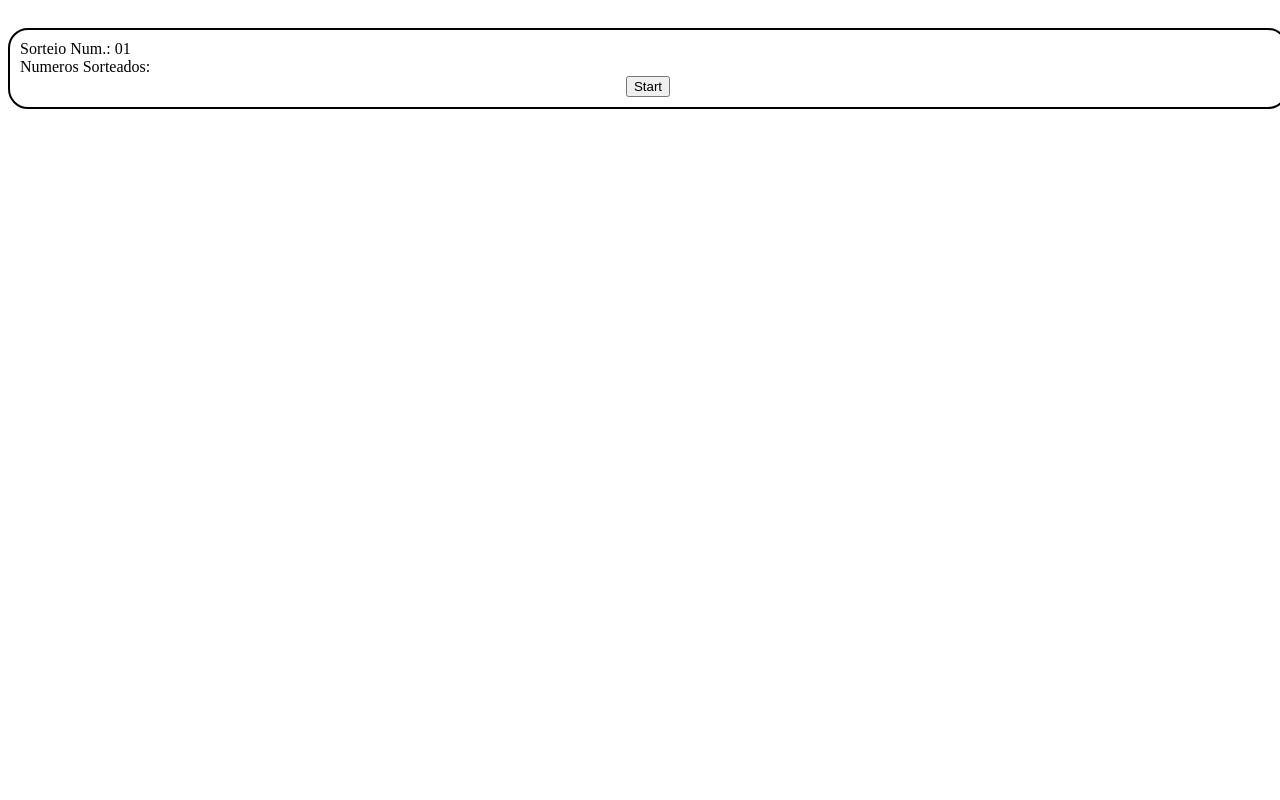
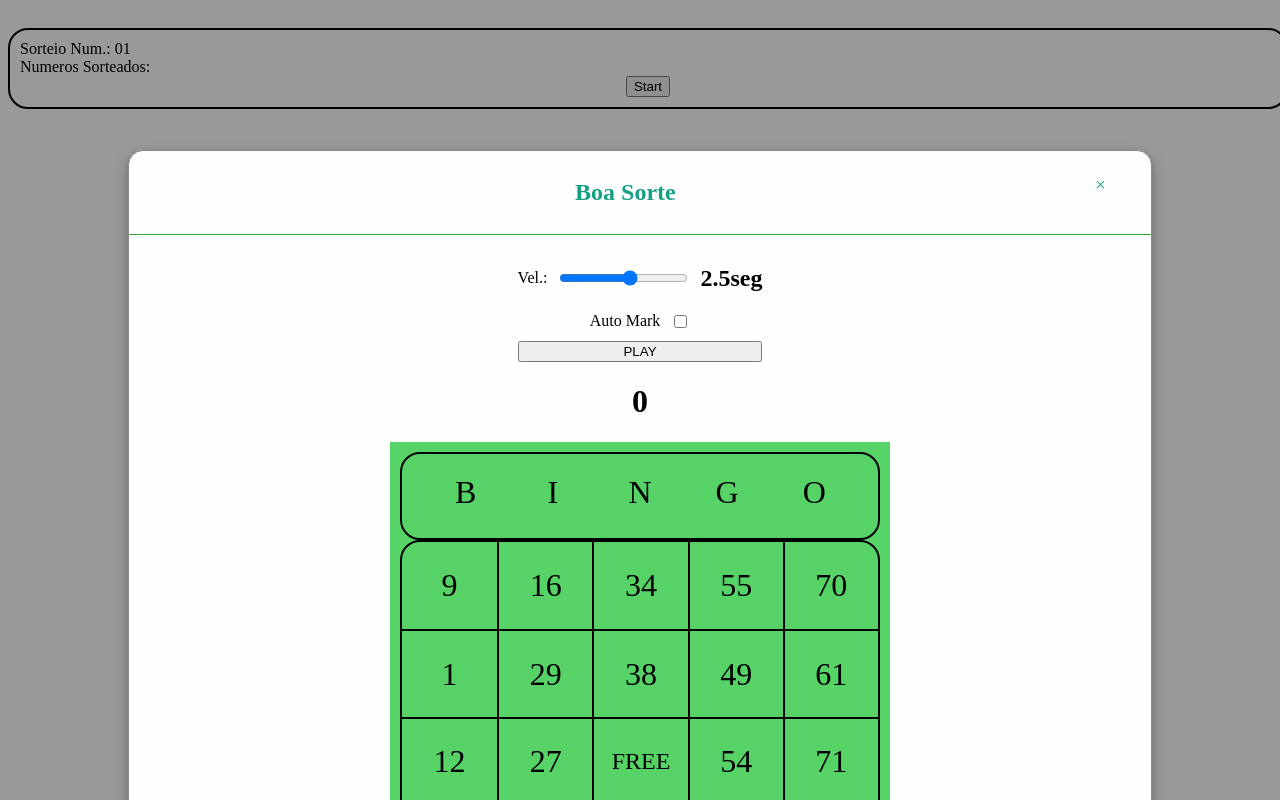
Before and after one commit to talesCPV/bingo, a plain HTML site: page index.html in a window 1280 px wide. Both pictures are taken after a click on the button "Jogar". Drawn offline with Linux system fonts and the light colour scheme.

Commit message:
by_script

```diff
--- a/index.html
+++ b/index.html
@@ -11,7 +11,7 @@
     <div class="sorteio">
         <div>
             <label for="edtSortNum">Sorteio Num.:</label>
-            <label id="edtSortNum">01</label>
+            <label id="edtSortNum">00</label>
         </div>
         <div>
             <label for="edtNumSorteado">Numeros Sorteados:</label>
--- a/script.js
+++ b/script.js
@@ -5,9 +5,10 @@ const data = new Object
     data.clock.speed = 5
     data.clock.count = 0
     data.cartelas = []
-    data.minhas = []
     data.saiu = []
     data.naosaiu = []
+    data.rodada = 0
+    data.mark = false
 
 class Cartela{
     constructor(){
@@ -67,6 +68,7 @@ async function openHTML(template=""){
 
   function close(){
     document.getElementById("myModal").style.display = "none";
+    data.mark = false
   }
 
     function valInt(edt){
@@ -87,13 +89,16 @@ async function openHTML(template=""){
 
 
     function start(){
+        data.rodada++
+        document.querySelector('#edtSortNum').innerHTML = data.rodada.toString().padStart(2,'0')
+        document.querySelector('#edtNumSorteado').innerHTML = ''
         data.saiu = []
         data.naosaiu = []
         for(let i=1; i<=75; i++){
             data.naosaiu.push(i)
         }
+        openHTML('cartela.html')
     }
-
 
     function sorteio(){
         const index = Math.floor(Math.random()*data.naosaiu.length)
@@ -106,7 +111,7 @@ async function openHTML(template=""){
             document.querySelector('#edtNumSorteado').innerHTML += data.saiu[i]+', '
         }
         for(let i=0; i<data.cartelas.length; i++){
-            if(checaCartela(data.cartelas[i])){
+            if(checaCartela(i)){
                 if(i==0){
                     alert('BIIIINNNGOOOOOO!!!!\r\nUHUULLLL PARABÉNS, VOCÊ VENCEU!!!!')
                 }else{
@@ -116,13 +121,14 @@ async function openHTML(template=""){
                 data.clock.run = false
                 document.querySelector('#btnPlay').innerHTML = 'PLAY'
                 document.querySelector('#edtSorteio').innerHTML = ''
-
+                openHTML('begin.html')
             }
         }
 
     }
 
-    function checaCartela(C,full=false){
+    function checaCartela(cardNum,full=false){
+        C = data.cartelas[cardNum]
         let out = false
         const marca = new Object
             marca.l1 = 0
@@ -156,7 +162,12 @@ async function openHTML(template=""){
                     marca.d1 += x==y ? 1 : 0
                     marca.d2 += x==4-y ? 1 : 0
                     marca.cheia++
-//                    console.log([n,x,y])
+
+                    if(cardNum == 0 && data.mark){
+                        const cell = document.querySelector('.cell'+x+'-'+y)
+                        cell.classList.add('mark')
+                    }
+
                 }
             }
         }
@@ -191,4 +202,4 @@ async function openHTML(template=""){
                 data.clock.count = 0
             }
         }
-    }, 1000);
+    }, 500);
--- a/style.css
+++ b/style.css
@@ -198,4 +198,7 @@ font-size: 1.5em !important;
 
   #md-body{
     padding: 10px;
+    display: flex;
+    flex-direction: column;
+    align-items: center;
   }
--- a/templates/cartela.html
+++ b/templates/cartela.html
@@ -3,6 +3,28 @@
 </title>
 <template>
     <style>
+
+        #divSpeed, #divAuto{
+            width: 100%;
+            display: flex;
+            justify-content: center;
+            align-items: center;
+            gap: 10px;
+        }
+
+        #divTop{
+            display: flex;
+            flex-direction: column;
+        }
+
+        #divAuto{
+            margin-bottom: 10px;
+        }
+
+        label:hover{
+            cursor: pointer;
+        }
+
         @media (max-width: 680px) {
 
             .modal{
@@ -14,18 +36,25 @@
             }
 
             .card{
-                width: auto;
+
                 height: 450px;
             }
 
+
+
         }
     </style>
-    <div>
-        <div>
-            <label for="edtSpeed">Velocidade:</label>
-            <input id="edtSpeed" type="range" min="0" max="10" value="5">
-            <button id="btnPlay">PLAY</button>
+    <div id="divTop">
+        <div id="divSpeed">
+            <label for="edtSpeed">Vel.:</label>
+            <input id="edtSpeed" type="range" min="0" max="9" value="5">
+            <h2 id="viewSpeed"></h2>
         </div>
+        <div id="divAuto">
+            <label for="ckbAuto">Auto Mark</label>
+            <input type="checkbox" id="ckbAuto">
+        </div>
+        <button id="btnPlay">PLAY</button>
         <h1 id="edtSorteio">0</h1>
     </div>
     <div class="card">
@@ -36,6 +65,10 @@
 
 </template>
 <script>
+
+document.querySelector('#viewSpeed').innerHTML =  (data.clock.speed/2).toString().padEnd(3,'.0') +'seg'
+    document.querySelector('#edtSpeed').value = data.clock.speed
+    document.querySelector('#ckbAuto').checked = data.mark
 
     for(let x=0; x<5; x++){
         const line = document.createElement('div')
@@ -65,6 +98,11 @@
 
     document.querySelector('#edtSpeed').addEventListener('input',()=>{
         data.clock.speed = (parseInt(document.querySelector('#edtSpeed').value)+1)
+        document.querySelector('#viewSpeed').innerHTML =  (data.clock.speed/2).toString().padEnd(3,'.0') +'seg'
+    })
+
+    document.querySelector('#ckbAuto').addEventListener('change',()=>{
+        data.mark = !data.mark
     })
 
 </script>
```
